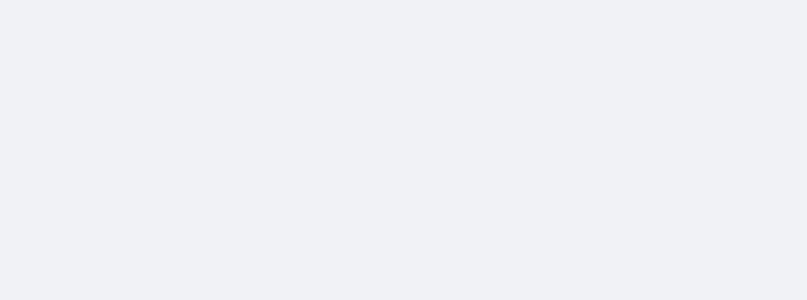
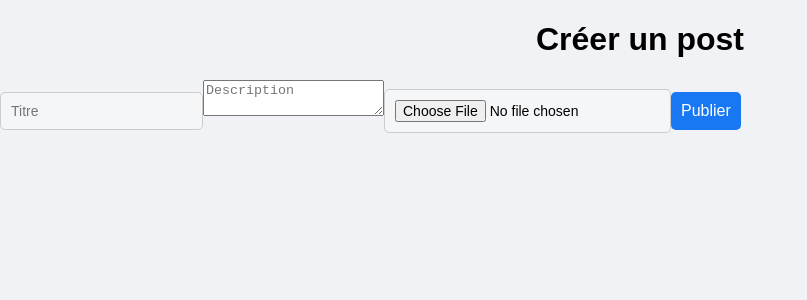
Before and after one commit to RomainR99/FrontRedditClone, a React (Vite) app: page /create-post in a window 1280 px wide. Before the commit this address had no page. Shown: the top 300 px of the page, without its empty margins (0-807 px from the left). Built offline with nearby package versions, Linux system fonts and the light colour scheme.

Commit message:
ajout bouton navbar crreat post

```diff
--- a/src/App.jsx
+++ b/src/App.jsx
@@ -6,6 +6,7 @@ import Login from './components/Login';
 import Posts from './components/Posts';
 import FirstLogin from './components/FirstLogin'; // Importer FirstLogin
 import Main from './components/Main';
+import CreatePost from './components/CreatePost';
 
 function App() {
   return (
@@ -16,6 +17,7 @@ function App() {
         <Route path="/posts" element={<Posts />} />
         <Route path="/first-login" element={<FirstLogin />} />
         <Route path="/main" element={<Main />} />
+        <Route path="/create-post" element={<CreatePost />} />
       </Routes>
     </Router>
   );
--- /dev/null
+++ b/src/components/CreatePost.jsx
@@ -0,0 +1,87 @@
+import React, { useState } from 'react';
+import { useNavigate } from 'react-router-dom';
+
+const CreatePost = () => {
+  const [title, setTitle] = useState('');
+  const [description, setDescription] = useState('');
+  const [cover, setCover] = useState(null);
+  const [error, setError] = useState(null);
+
+  const navigate = useNavigate();
+
+  const handleSubmit = async (e) => {
+    e.preventDefault();
+    const token = localStorage.getItem('jwt');
+
+    if (!token) {
+      setError("Vous devez être connecté pour créer un post.");
+      return;
+    }
+
+    const formData = new FormData();
+    formData.append('files.cover', cover); // pour Strapi, 'files.<champ>'
+    formData.append('data', JSON.stringify({
+      title,
+      description,
+    }));
+
+    try {
+      const response = await fetch('http://localhost:1337/api/articles', {
+        method: 'POST',
+        headers: {
+          Authorization: `Bearer ${token}`,
+        },
+        body: formData,
+      });
+
+      if (!response.ok) throw new Error(`Erreur HTTP : ${response.status}`);
+
+      navigate('/'); // redirection vers la liste des posts
+    } catch (err) {
+      setError(err.message);
+    }
+  };
+
+  return (
+    <div className="max-w-xl mx-auto p-6 bg-white shadow rounded mt-10">
+      <h1 className="text-2xl font-bold mb-4">Créer un post</h1>
+
+      {error && <p className="text-red-500 mb-4">{error}</p>}
+
+      <form onSubmit={handleSubmit} className="space-y-4">
+        <input
+          type="text"
+          placeholder="Titre"
+          value={title}
+          onChange={(e) => setTitle(e.target.value)}
+          className="w-full border px-3 py-2 rounded"
+          required
+        />
+
+        <textarea
+          placeholder="Description"
+          value={description}
+          onChange={(e) => setDescription(e.target.value)}
+          className="w-full border px-3 py-2 rounded"
+          required
+        />
+
+        <input
+          type="file"
+          accept="image/*"
+          onChange={(e) => setCover(e.target.files[0])}
+          className="w-full"
+        />
+
+        <button
+          type="submit"
+          className="bg-green-600 hover:bg-green-700 text-white px-4 py-2 rounded"
+        >
+          Publier
+        </button>
+      </form>
+    </div>
+  );
+};
+
+export default CreatePost;
--- a/src/components/Navbar.jsx
+++ b/src/components/Navbar.jsx
@@ -1,3 +1,4 @@
+import React from "react";
 import "../styles/Navbar.css";
 
 function Navbar() {
@@ -8,14 +9,23 @@ function Navbar() {
       </div>
 
       <div className="navbar-center">
-                <input type="text" placeholder="Rechercher..." className="search"/>
+        <input type="text" placeholder="Rechercher..." className="search" />
       </div>
 
-            <div className="navbar-right">
+       <div className="navbar-right flex gap-4 items-center">
         <button className="login-btn">Connexion</button>
        </div>
+       <div className="flex justify-between items-center px-4 py-4">
+            <a
+                href="/createPost"
+                className="bg-blue-600 hover:bg-blue-700 text-white px-4 py-2 rounded shadow"
+            >
+                + Ajouter un post
+            </a>
+        </div>
+
     </header>
-    )
+  );
 }
 
-export default Navbar
+export default Navbar;
```
Lines whose indentation alone changed are shown as unchanged.
